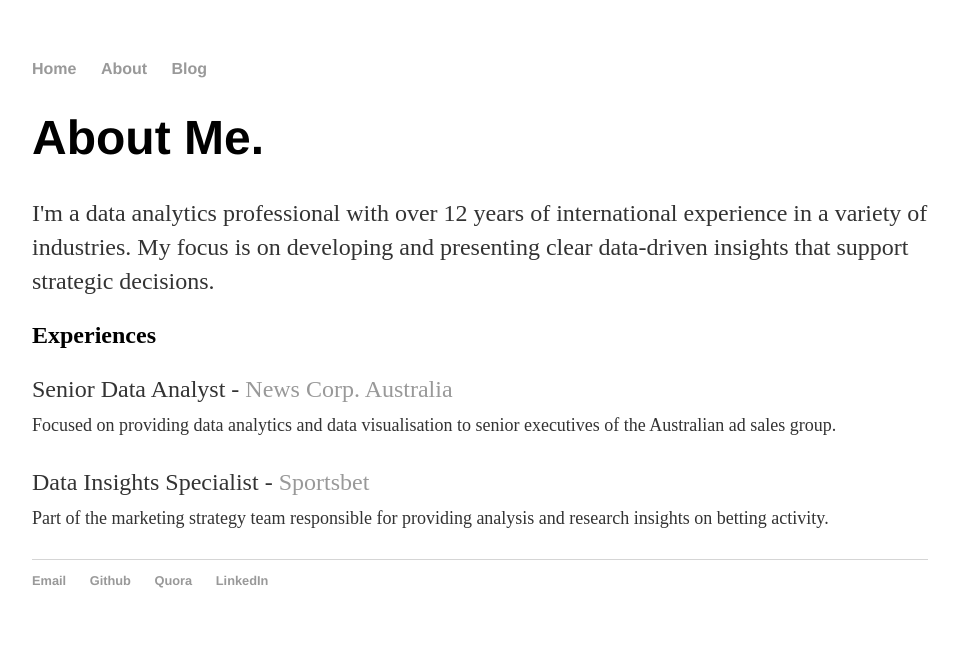
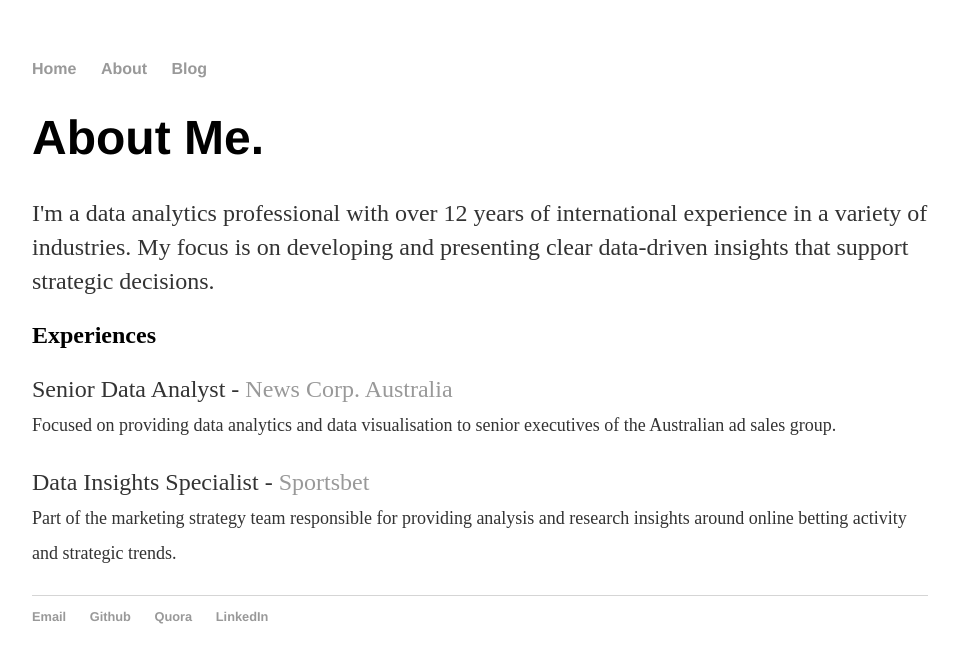
Before and after one commit to FelipeRego/FelipeRego.github.io, a Jekyll site: the page built from about/index.html, in a window 1280 px wide. Shown: the top 663 px of the page, without its empty margins (160-1119 px from the left). Built offline with Jekyll 4.4.1, drawn with Linux system fonts in a browser that asks for light colours.

Commit message:
Update index.html

```diff
--- a/about/index.html
+++ b/about/index.html
@@ -19,6 +19,6 @@ title: Felipe Rego - Data Analyst | Insights | Wrangling | Visualisation | Model
 
 	<p>Data Insights Specialist - <a href="http://www.sportsbet.com.au/">Sportsbet</a>  <br>
 	<font size="4">Part of the marketing strategy team responsible for providing analysis and
-	research insights on betting activity.</font>
+	research insights around online betting activity and strategic trends.</font>
 	</p>
 </div><!-- /.blurb -->
```
